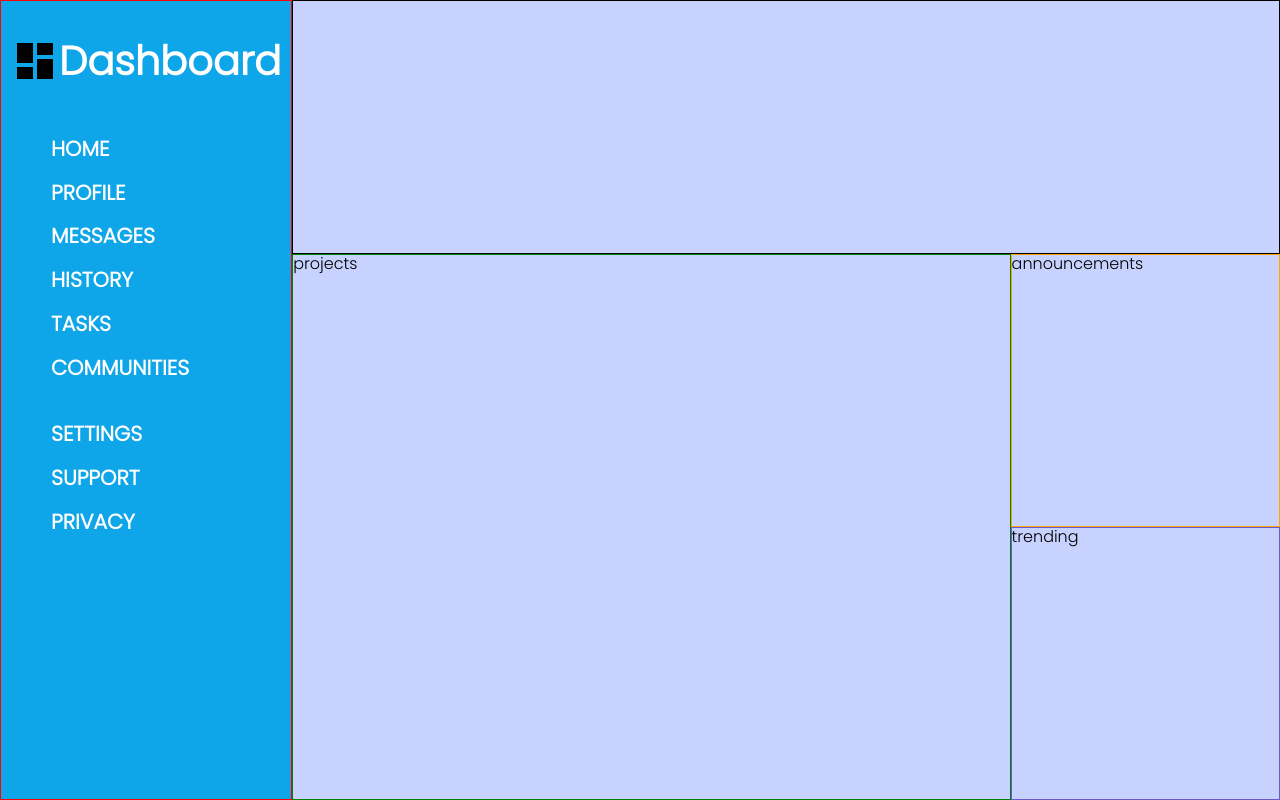
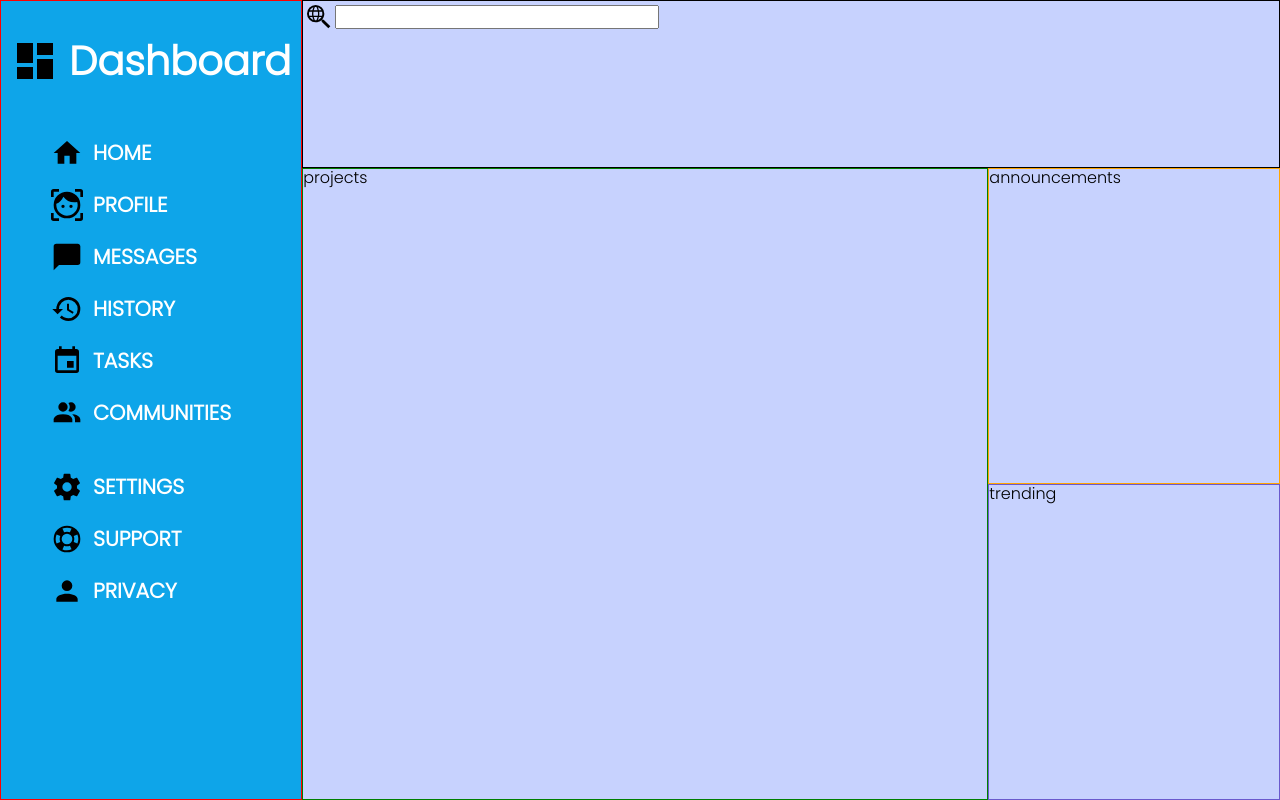
Before and after one commit to acekuria/Dashboard, a plain HTML site: page index.html in a window 1280 px wide. Drawn offline with Linux system fonts and the light colour scheme.

Commit message:
Icons added

```diff
--- a/index.html
+++ b/index.html
@@ -16,26 +16,58 @@
 
   <div class="container">
     <header id="header">
+      <div class="header-container">
+        <svg xmlns="http://www.w3.org/2000/svg" viewBox="0 0 24 24"><title>search-web</title><path d="M15.5,14L20.5,19L19,20.5L14,15.5V14.71L13.73,14.43C12.59,15.41 11.11,16 9.5,16A6.5,6.5 0 0,1 3,9.5A6.5,6.5 0 0,1 9.5,3A6.5,6.5 0 0,1 16,9.5C16,11.11 15.41,12.59 14.43,13.73L14.71,14H15.5M9.5,4.5L8.95,4.53C8.71,5.05 8.34,5.93 8.07,7H10.93C10.66,5.93 10.29,5.05 10.05,4.53C9.87,4.5 9.69,4.5 9.5,4.5M13.83,7C13.24,5.97 12.29,5.17 11.15,4.78C11.39,5.31 11.7,6.08 11.93,7H13.83M5.17,7H7.07C7.3,6.08 7.61,5.31 7.85,4.78C6.71,5.17 5.76,5.97 5.17,7M4.5,9.5C4.5,10 4.58,10.53 4.73,11H6.87L6.75,9.5L6.87,8H4.73C4.58,8.47 4.5,9 4.5,9.5M14.27,11C14.42,10.53 14.5,10 14.5,9.5C14.5,9 14.42,8.47 14.27,8H12.13C12.21,8.5 12.25,9 12.25,9.5C12.25,10 12.21,10.5 12.13,11H14.27M7.87,8L7.75,9.5L7.87,11H11.13C11.21,10.5 11.25,10 11.25,9.5C11.25,9 11.21,8.5 11.13,8H7.87M9.5,14.5C9.68,14.5 9.86,14.5 10.03,14.47C10.28,13.95 10.66,13.07 10.93,12H8.07C8.34,13.07 8.72,13.95 8.97,14.47L9.5,14.5M13.83,12H11.93C11.7,12.92 11.39,13.69 11.15,14.22C12.29,13.83 13.24,13.03 13.83,12M5.17,12C5.76,13.03 6.71,13.83 7.85,14.22C7.61,13.69 7.3,12.92 7.07,12H5.17Z" /></svg>
+        <input type="search">
+      </div>
+    </header>
 
-    </header>
+
     <div class="sidebar">
       <div class="dashboard">
         <svg xmlns="http://www.w3.org/2000/svg" viewBox="0 0 24 24"><title>view-dashboard</title><path d="M13,3V9H21V3M13,21H21V11H13M3,21H11V15H3M3,13H11V3H3V13Z" /></svg>
         <h1>Dashboard</h1>
       </div>
       <ul>
-        <li><a href="#">Home</a></li>
-        <li><a href="#">Profile</a></li>
-        <li><a href="#">Messages</a></li>
-        <li><a href="#">History</a></li>
-        <li><a href="#">Tasks</a></li>
-        <li><a href="#">Communities</a></li>
+        <li>
+          <svg xmlns="http://www.w3.org/2000/svg" viewBox="0 0 24 24"><title>home</title><path d="M10,20V14H14V20H19V12H22L12,3L2,12H5V20H10Z" /></svg>
+          <a href="#">Home</a>
+        </li>
+        <li>
+          <svg xmlns="http://www.w3.org/2000/svg" viewBox="0 0 24 24"><title>face-recognition</title><path d="M9,11.75A1.25,1.25 0 0,0 7.75,13A1.25,1.25 0 0,0 9,14.25A1.25,1.25 0 0,0 10.25,13A1.25,1.25 0 0,0 9,11.75M15,11.75A1.25,1.25 0 0,0 13.75,13A1.25,1.25 0 0,0 15,14.25A1.25,1.25 0 0,0 16.25,13A1.25,1.25 0 0,0 15,11.75M12,2A10,10 0 0,0 2,12A10,10 0 0,0 12,22A10,10 0 0,0 22,12A10,10 0 0,0 12,2M12,20A8,8 0 0,1 4,12C3.97,11.71 3.97,11.43 4,11.14C6.38,10.1 8.27,8.17 9.26,5.77C11.13,8.42 14.17,10 17.42,10C18.18,10 18.93,9.91 19.67,9.74C20.92,14 18.5,18.43 14.26,19.67C13.5,19.89 12.76,20 12,20M0,2A2,2 0 0,1 2,0H6V2H2V6H0V2M24,22A2,2 0 0,1 22,24H18V22H22V18H24V22M2,24A2,2 0 0,1 0,22V18H2V22H6V24H2M22,0A2,2 0 0,1 24,2V6H22V2H18V0H22Z" /></svg>
+          <a href="#">Profile</a>
+        </li>
+        <li>
+          <svg xmlns="http://www.w3.org/2000/svg" viewBox="0 0 24 24"><title>message</title><path d="M20,2H4A2,2 0 0,0 2,4V22L6,18H20A2,2 0 0,0 22,16V4C22,2.89 21.1,2 20,2Z" /></svg>
+          <a href="#">Messages</a>
+        </li>
+        <li>
+          <svg xmlns="http://www.w3.org/2000/svg" viewBox="0 0 24 24"><title>history</title><path d="M13.5,8H12V13L16.28,15.54L17,14.33L13.5,12.25V8M13,3A9,9 0 0,0 4,12H1L4.96,16.03L9,12H6A7,7 0 0,1 13,5A7,7 0 0,1 20,12A7,7 0 0,1 13,19C11.07,19 9.32,18.21 8.06,16.94L6.64,18.36C8.27,20 10.5,21 13,21A9,9 0 0,0 22,12A9,9 0 0,0 13,3" /></svg>
+          <a href="#">History</a>
+        </li>
+        <li>
+          <svg xmlns="http://www.w3.org/2000/svg" viewBox="0 0 24 24"><title>calendar</title><path d="M19,19H5V8H19M16,1V3H8V1H6V3H5C3.89,3 3,3.89 3,5V19A2,2 0 0,0 5,21H19A2,2 0 0,0 21,19V5C21,3.89 20.1,3 19,3H18V1M17,12H12V17H17V12Z" /></svg>
+          <a href="#">Tasks</a>
+        </li>
+        <li>
+          <svg xmlns="http://www.w3.org/2000/svg" viewBox="0 0 24 24"><title>account-multiple</title><path d="M16 17V19H2V17S2 13 9 13 16 17 16 17M12.5 7.5A3.5 3.5 0 1 0 9 11A3.5 3.5 0 0 0 12.5 7.5M15.94 13A5.32 5.32 0 0 1 18 17V19H22V17S22 13.37 15.94 13M15 4A3.39 3.39 0 0 0 13.07 4.59A5 5 0 0 1 13.07 10.41A3.39 3.39 0 0 0 15 11A3.5 3.5 0 0 0 15 4Z" /></svg>
+          <a href="#">Communities</a>
+        </li>
       </ul>
 
       <ul>
-        <li><a href="#">Settings</a></li>
-        <li><a href="#">Support</a></li>
-        <li><a href="#">Privacy</a></li>
+        <li>
+          <svg xmlns="http://www.w3.org/2000/svg" viewBox="0 0 24 24"><title>cog</title><path d="M12,15.5A3.5,3.5 0 0,1 8.5,12A3.5,3.5 0 0,1 12,8.5A3.5,3.5 0 0,1 15.5,12A3.5,3.5 0 0,1 12,15.5M19.43,12.97C19.47,12.65 19.5,12.33 19.5,12C19.5,11.67 19.47,11.34 19.43,11L21.54,9.37C21.73,9.22 21.78,8.95 21.66,8.73L19.66,5.27C19.54,5.05 19.27,4.96 19.05,5.05L16.56,6.05C16.04,5.66 15.5,5.32 14.87,5.07L14.5,2.42C14.46,2.18 14.25,2 14,2H10C9.75,2 9.54,2.18 9.5,2.42L9.13,5.07C8.5,5.32 7.96,5.66 7.44,6.05L4.95,5.05C4.73,4.96 4.46,5.05 4.34,5.27L2.34,8.73C2.21,8.95 2.27,9.22 2.46,9.37L4.57,11C4.53,11.34 4.5,11.67 4.5,12C4.5,12.33 4.53,12.65 4.57,12.97L2.46,14.63C2.27,14.78 2.21,15.05 2.34,15.27L4.34,18.73C4.46,18.95 4.73,19.03 4.95,18.95L7.44,17.94C7.96,18.34 8.5,18.68 9.13,18.93L9.5,21.58C9.54,21.82 9.75,22 10,22H14C14.25,22 14.46,21.82 14.5,21.58L14.87,18.93C15.5,18.67 16.04,18.34 16.56,17.94L19.05,18.95C19.27,19.03 19.54,18.95 19.66,18.73L21.66,15.27C21.78,15.05 21.73,14.78 21.54,14.63L19.43,12.97Z" /></svg>
+          <a href="#">Settings</a>
+        </li>
+        <li>
+          <svg xmlns="http://www.w3.org/2000/svg" viewBox="0 0 24 24"><title>lifebuoy</title><path d="M19.79,15.41C20.74,13.24 20.74,10.75 19.79,8.59L17.05,9.83C17.65,11.21 17.65,12.78 17.06,14.17L19.79,15.41M15.42,4.21C13.25,3.26 10.76,3.26 8.59,4.21L9.83,6.94C11.22,6.35 12.79,6.35 14.18,6.95L15.42,4.21M4.21,8.58C3.26,10.76 3.26,13.24 4.21,15.42L6.95,14.17C6.35,12.79 6.35,11.21 6.95,9.82L4.21,8.58M8.59,19.79C10.76,20.74 13.25,20.74 15.42,19.78L14.18,17.05C12.8,17.65 11.22,17.65 9.84,17.06L8.59,19.79M12,2A10,10 0 0,1 22,12A10,10 0 0,1 12,22A10,10 0 0,1 2,12A10,10 0 0,1 12,2M12,8A4,4 0 0,0 8,12A4,4 0 0,0 12,16A4,4 0 0,0 16,12A4,4 0 0,0 12,8Z" /></svg>
+          <a href="#">Support</a>
+        </li>
+        <li>
+          <svg xmlns="http://www.w3.org/2000/svg" viewBox="0 0 24 24"><title>account</title><path d="M12,4A4,4 0 0,1 16,8A4,4 0 0,1 12,12A4,4 0 0,1 8,8A4,4 0 0,1 12,4M12,14C16.42,14 20,15.79 20,18V20H4V18C4,15.79 7.58,14 12,14Z" /></svg>
+          <a href="#">Privacy</a>
+        </li>
       </ul>
     </div>
     <div class="projects">projects</div>
--- a/styles.css
+++ b/styles.css
@@ -375,8 +375,9 @@ body {
   width: 100%;
 
   display: grid;
-  grid-template-columns: 1.5fr 2fr 2fr 1.5fr;
-
+  grid-template-columns: 1.5fr 2fr 2fr 1.7fr;
+  grid-template-rows: 0.8fr 1.5fr 1.5fr;
+  /* grid-auto-rows: ; */
 }
 
 #header {
@@ -384,6 +385,16 @@ body {
   grid-column: 2/ -1;
 
 }
+
+#header svg {
+  width: 2rem;
+}
+
+header div {
+  display: flex;
+  align-items: center;
+}
+
 
 .sidebar {
   border: 1px solid red;
@@ -399,15 +410,19 @@ body {
 }
 
 
-.dashboard {
+.dashboard, ul li{
   display: flex;
-  justify-content: center;
   align-items: center;
-
+  gap: 10px;
 }
 
 .dashboard svg {
   width: 3rem;
+}
+
+ul li svg {
+  width: 2rem;
+
 }
 
 h1 {
```
